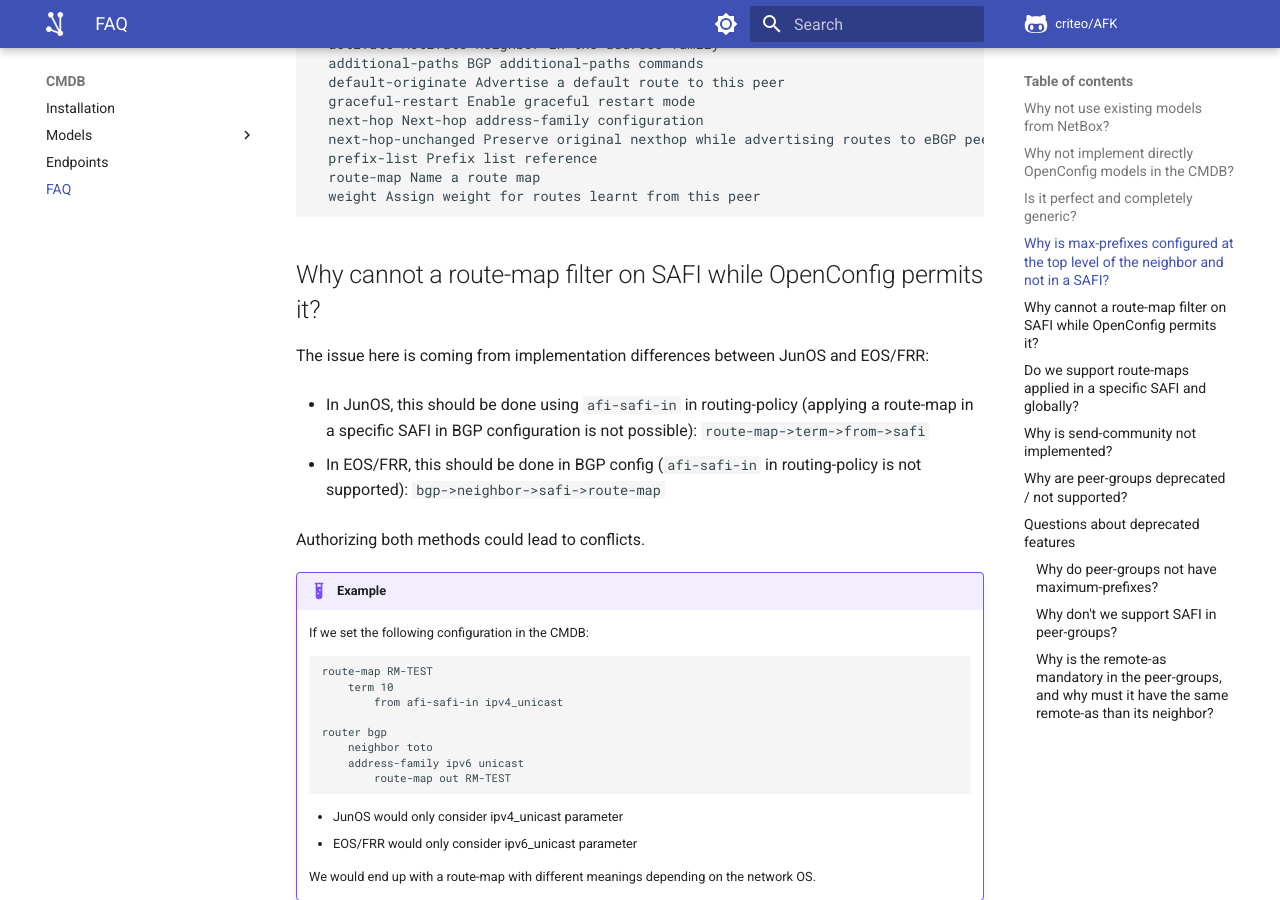
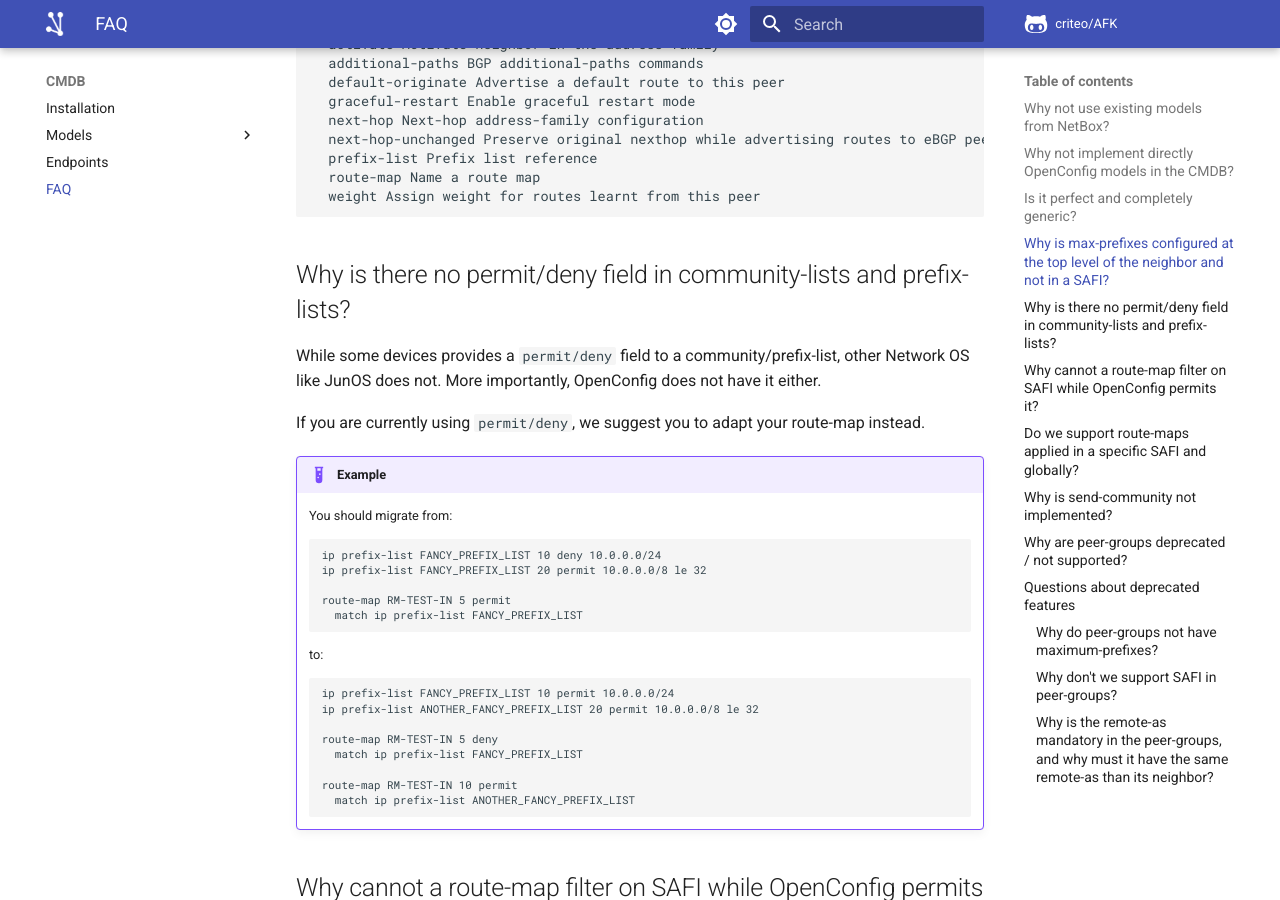
Before and after one commit to criteo/AFK, an MkDocs documentation site: the page built from docs/docs/CMDB/FAQ.md, in a window 1280 px wide and 900 px high, scrolled down 1319 px. Built offline with MkDocs 1.6.1 and Material for MkDocs 9.7.7, drawn with Linux system fonts in a browser that asks for light colours; emoji names are drawn with the system emoji font; comment, search, counter and statistics services are not loaded.

Commit message:
Update documentation (#6)
* Update README.md: AFK naming explanation
* Document the absence of "decision" in prefix/community-list
* Update example

````diff
--- a/docs/docs/CMDB/FAQ.md
+++ b/docs/docs/CMDB/FAQ.md
@@ -51,6 +51,35 @@ device.lab(config-router-bgp-af)#neighbor 100.64.1.0 ?
   route-map Name a route map
   weight Assign weight for routes learnt from this peer
 ```
+
+## Why is there no permit/deny field in community-lists and prefix-lists?
+
+While some devices provides a `permit/deny` field to a community/prefix-list, other Network OS like JunOS does not. More importantly, OpenConfig does not have it either.
+
+If you are currently using `permit/deny`, we suggest you to adapt your route-map instead.
+
+!!! example
+
+    You should migrate from:
+    ```
+    ip prefix-list FANCY_PREFIX_LIST 10 deny 10.0.0.0/24
+    ip prefix-list FANCY_PREFIX_LIST 20 permit 10.0.0.0/8 le 32
+
+    route-map RM-TEST-IN 5 permit
+      match ip prefix-list FANCY_PREFIX_LIST
+    ```
+
+    to:
+    ```
+    ip prefix-list FANCY_PREFIX_LIST 10 permit 10.0.0.0/24
+    ip prefix-list ANOTHER_FANCY_PREFIX_LIST 20 permit 10.0.0.0/8 le 32
+
+    route-map RM-TEST-IN 5 deny
+      match ip prefix-list FANCY_PREFIX_LIST
+
+    route-map RM-TEST-IN 10 permit
+      match ip prefix-list ANOTHER_FANCY_PREFIX_LIST
+    ```
 
 ## Why cannot a route-map filter on SAFI while OpenConfig permits it?
 
````
Also changed, not shown: docs/docs/index.md (+2 -0 lines).
